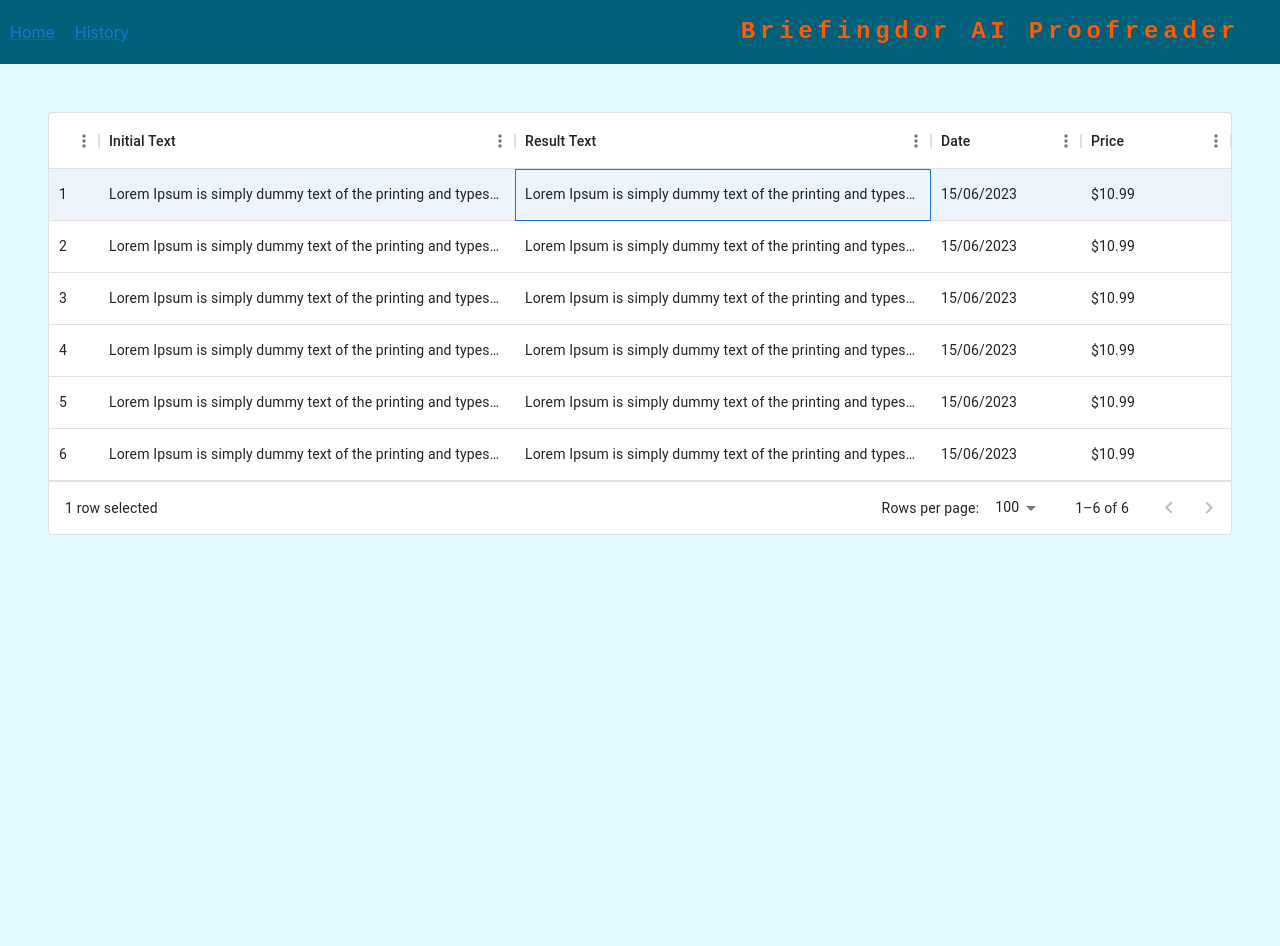
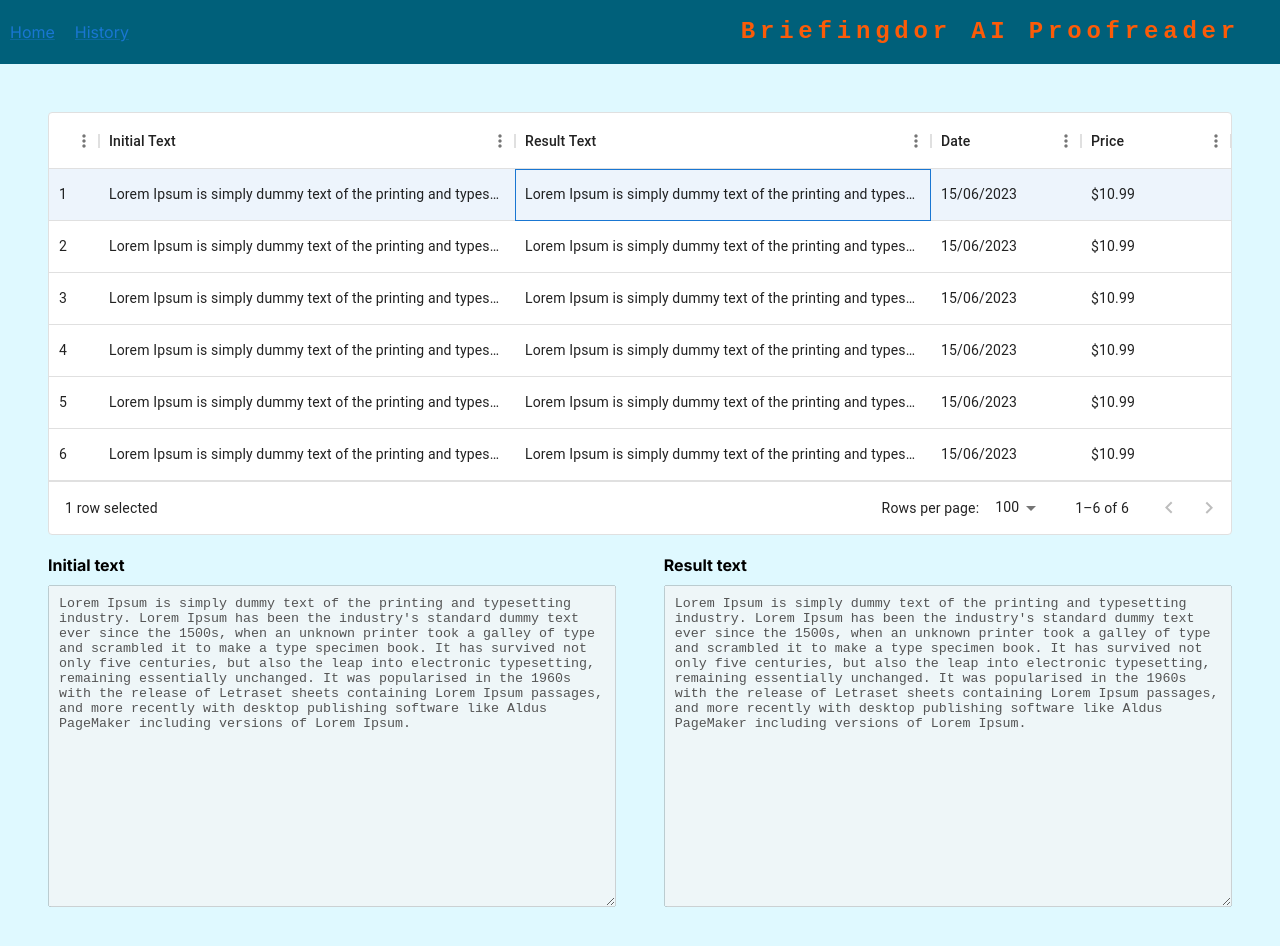
Before and after one commit to cis-dimitar-mitev/briefingdor, a Next.js app: page /history in a window 1280 px wide. Both pictures are taken after a click on the element 640 px from the left and 195 px from the top of the page. Shown: the top 946 px of the page. Before the commit the page ends 800 px from the top, so only its background shows below. Built offline with nearby package versions, Linux system fonts and the light colour scheme.

Commit message:
feat: data grid and ui changes

```diff
--- a/package.json
+++ b/package.json
@@ -12,7 +12,7 @@
     "@emotion/cache": "^11.11.0",
     "@emotion/react": "^11.11.1",
     "@emotion/styled": "^11.11.0",
-    "@mui/material": "^5.14.17",
+    "@mui/material": "^5.14.18",
     "@mui/x-data-grid": "^6.18.1",
     "@prisma/client": "^5.5.2",
     "next": "14.0.2",
--- a/src/app/history/page.tsx
+++ b/src/app/history/page.tsx
@@ -1,6 +1,6 @@
 "use client";
 
-import React from 'react';
+import React, { useState } from 'react';
 import { DataGrid } from '@mui/x-data-grid';
 import styles from '../page.module.css';
 
@@ -45,11 +45,49 @@
   { field: "price", headerName: "Price", width: 150 },
 ];
 
+export default function History() {
+  const [selection, setSelection] = useState<any>(null);
 
-export default function History() {
   return (
     <div className={styles.historyContainer}>
-      <DataGrid rows={rows} columns={columns} style={{ backgroundColor: '#fff' }} />
+      <DataGrid
+        rows={rows}
+        columns={columns}
+        style={{ backgroundColor: '#fff', maxHeight: '500px' }}
+        onRowSelectionModelChange={(id) => {
+          const selectedIDs = new Set(id);
+          const selectedRowData = rows.filter((row) =>
+            selectedIDs.has(row.id)
+          );
+
+          setSelection(selectedRowData[0]);
+        }}
+      />
+      {
+        selection && (
+          <div className={styles.textAreaContainer}>
+            <div className={styles.textAreaDiv}>
+              <h4 className={styles.textAreaHeading}>Initial text</h4>
+              <textarea
+                value={selection.initialText}
+                className={styles.textAreaSummary}
+                rows={20}
+                disabled
+              />
+            </div>
+
+            <div className={styles.textAreaDiv}>
+              <h4 className={styles.textAreaHeading}>Result text</h4>
+              <textarea
+                value={selection.resultText}
+                rows={20}
+                className={styles.textAreaSummary}
+                disabled
+              />
+            </div>
+          </div>
+        )
+      }
     </div>
   );
 }
```
Also changed, not shown: src/app/components/HomePage.tsx (+12 -2 lines), 1 other file (tests, documents, lock files or other folders).
